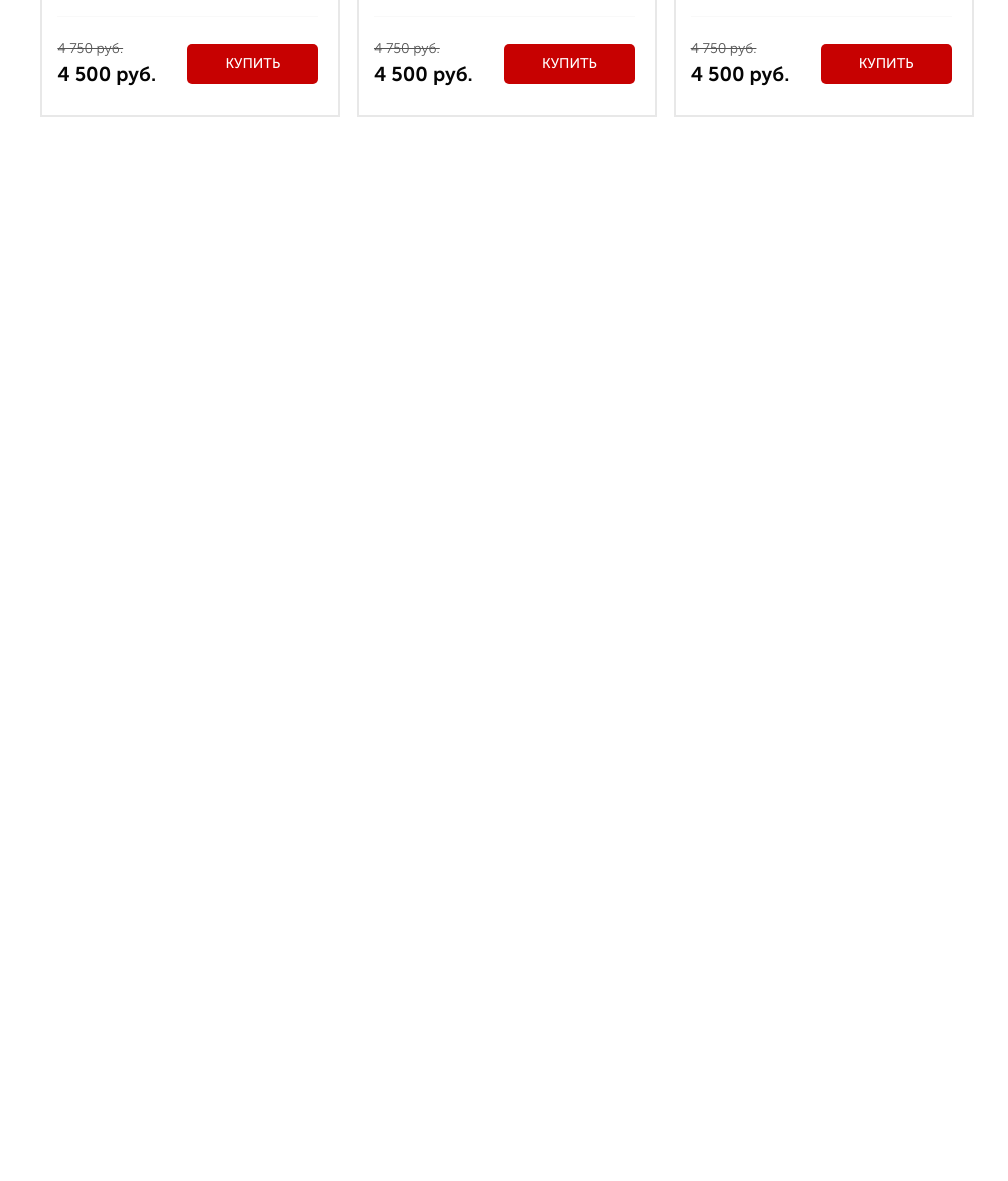
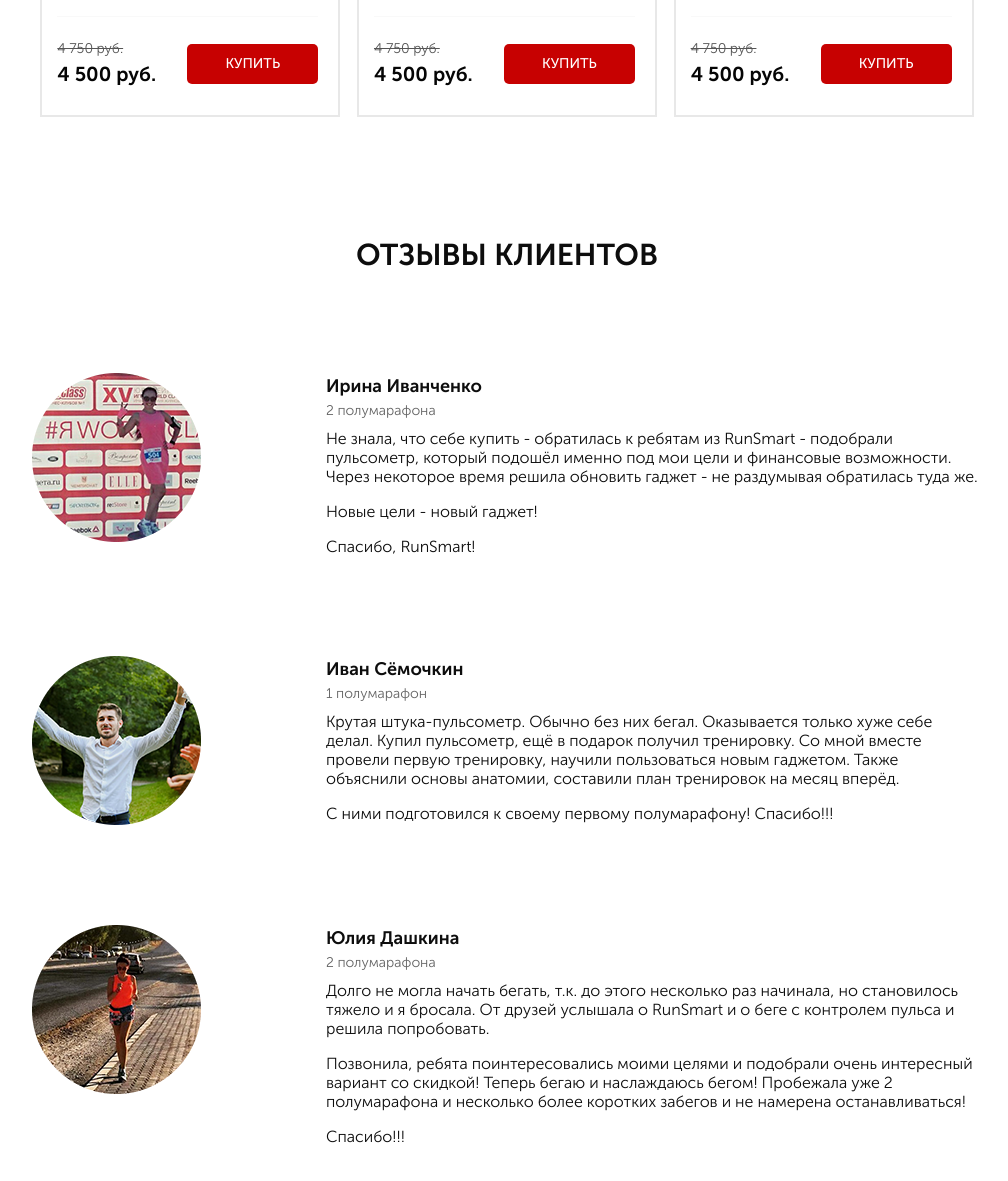
Before and after one commit to omax86/Pulsometer, a website: page index.html in a window 1280 px wide. Shown: the part 3680-4861 px from the top of the page, without its empty margins (133-1141 px from the left). Before the commit the page ends 3917 px from the top, so only its background shows below. Drawn offline with nearby package versions, Linux system fonts and the light colour scheme; files whose address does not match are found by name.

Commit message:
Section_5_feedback

```diff
--- a/index.html
+++ b/index.html
@@ -393,6 +393,57 @@
         </div>
     </section>
 
+    <section class="feedback">
+        <div class="container">
+            <h2 class="title">отзывы клиентов</h2>
+
+            <div class="feedback_wrapper">
+                <div class="feedback_unit">
+                    <img src="src/img/photo_1.png" alt="photo">
+                    <div class="text_wrapper">
+                        <div class="name">Ирина Иванченко</div>
+                        <div class="subtitle">2 полумарафона</div>
+                        <div class="descr">Не знала, что себе купить - обратилась к ребятам из RunSmart - подобрали пульсометр, который подошёл именно под мои цели и финансовые возможности.
+                            Через некоторое время решила обновить гаджет - не раздумывая обратилась туда же.
+                            <p></p>
+                            Новые цели - новый гаджет!
+                            <p></p>
+                            Спасибо, RunSmart!
+                        </div>
+                    </div>
+                </div>
+
+                <div class="feedback_unit">
+                    <img src="src/img/photo_2.png" alt="photo">
+                    <div class="text_wrapper">
+                        <div class="name">Иван Сёмочкин</div>
+                        <div class="subtitle">1 полумарафон</div>
+                        <div class="descr">Крутая штука-пульсометр. Обычно без них бегал. Оказывается только хуже себе делал.
+                            Купил пульсометр, ещё в подарок получил тренировку. Со мной вместе провели первую тренировку, научили пользоваться новым гаджетом. Также объяснили основы анатомии, составили план тренировок на месяц вперёд.
+                            <p></p>
+                            С ними подготовился к своему первому полумарафону! Спасибо!!!
+                        </div>
+                    </div>
+                </div>
+
+                <div class="feedback_unit">
+                    <img src="src/img/photo_3.png" alt="photo">
+                    <div class="text_wrapper">
+                        <div class="name">Юлия Дашкина</div>
+                        <div class="subtitle">2 полумарафона</div>
+                        <div class="descr">Долго не могла начать бегать, т.к. до этого несколько раз начинала, но становилось тяжело и я бросала. От друзей услышала о RunSmart и о беге с контролем пульса и решила попробовать.
+                            <p></p>
+                            Позвонила, ребята поинтересовались моими целями и подобрали очень интересный вариант со скидкой! Теперь бегаю и наслаждаюсь бегом! Пробежала уже 2 полумарафона и несколько более коротких забегов и не намерена останавливаться!
+                            <p></p>
+                            Спасибо!!!
+                        </div>
+                    </div>
+                </div>
+            </div>
+
+        </div>
+    </section>
+
 
     <script type="text/javascript" src="https://code.jquery.com/jquery-1.11.0.min.js"></script>
     <script type="text/javascript" src="https://code.jquery.com/jquery-migrate-1.2.1.min.js"></script>
--- /dev/null
+++ b/src/sass/blocks/_feedback.scss
@@ -0,0 +1,69 @@
+.feedback {
+    margin: 0 10px;
+    padding-bottom: 21px;
+    &_wrapper {
+        margin-top: 70px;
+    }
+    &_unit {
+        margin: 100px 0 100px 0;
+        display: flex;
+        justify-content: space-between;
+        img {
+            height: 169px;
+            width: 169px;
+        }
+        .text_wrapper {
+            margin-left: 60px;
+            max-width: 656px;
+            color: #0d0d0d;
+            font-size: 16px;
+            font-weight: 300;
+            text-align: left;
+            .name {
+                font-size: 18px;
+                font-weight: 700;
+            }
+            .subtitle {
+                color: #646464;
+                font-size: 14px;
+            }
+            .descr {
+                margin-top: 8px;
+                line-height: normal;
+            }
+        }
+    }
+}
+
+@media (max-width: 768px) {
+    .feedback {
+        img {
+            height: 100px;
+            width: auto;
+        }
+        .text_wrapper {
+            margin-left: 25px;
+        }
+    }
+}
+
+@media (max-width: 575px) {
+    .feedback {
+        &_unit {
+            flex-direction: column;
+            align-items: center;
+        }
+        img {
+            height: 130px;
+        }
+        .text_wrapper {
+            margin-left: 25px;
+            margin-top: 20px;
+            .descr {
+                font-size: 14px;
+                line-height: 1.5;
+            }
+        }
+
+    }
+}
--- a/src/sass/style.scss
+++ b/src/sass/style.scss
@@ -15,3 +15,4 @@
 @import 'blocks/forms';
 @import 'blocks/carousel';
 @import 'blocks/catalog';
+@import 'blocks/_feedback.scss';
```
Also changed, not shown: src/css/style.min.css, src/img/photo_1.png (added), src/img/photo_2.png (added), src/img/photo_3.png (added).
